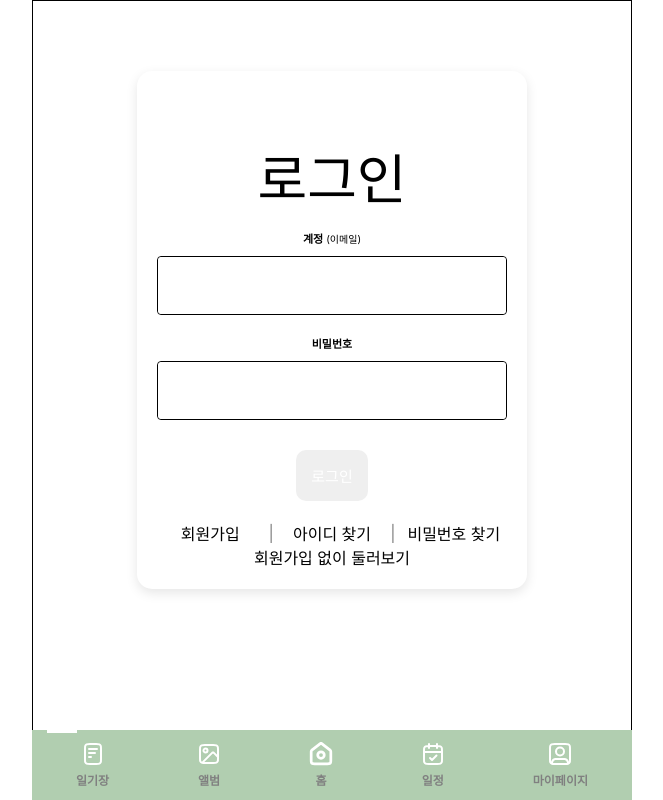
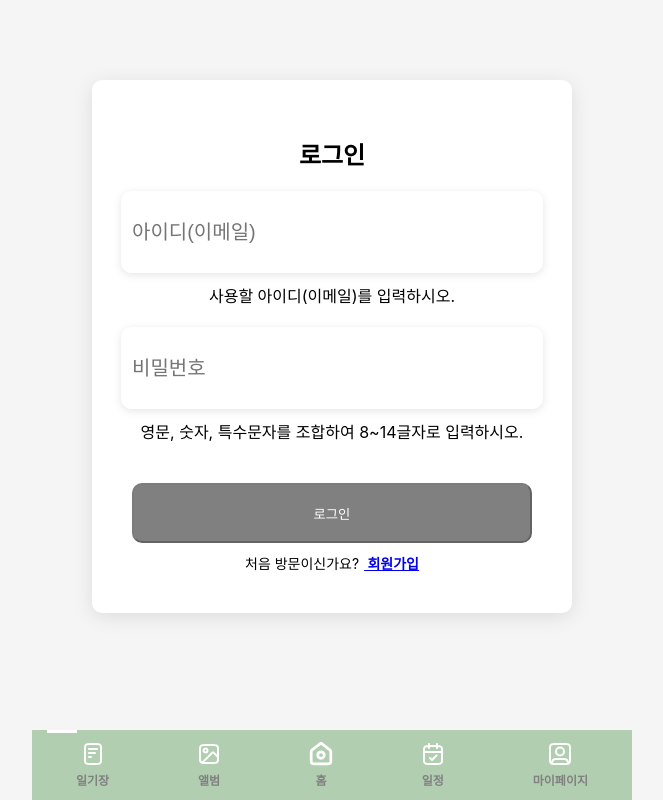
Before and after one commit to MyongjiCollaboration/Front, a React (Create React App) app: page / in a window 1280 px wide. Shown: the whole page, without its empty margins (308-971 px from the left). Built offline with nearby package versions, Linux system fonts and the light colour scheme.

Commit message:
feat:Login 1차

```diff
--- /dev/null
+++ b/src/components/BigButton.js
@@ -0,0 +1,22 @@
+import React from 'react';
+import styled from 'styled-components';
+
+const BigButton = ({ disabled, onClick, children }) => {
+  return (
+    <Btn disabled={disabled} onClick={onClick}>
+      {children}
+    </Btn>
+  );
+};
+
+const Btn = styled.button`
+  width: 400px;
+  height: 60px;
+  border-radius: 10px;
+  background-color: ${({ disabled, theme }) =>
+    disabled ? theme.colors.gray : theme.colors.green2};
+  color: ${({ theme }) => theme.colors.white};
+  ${({ theme }) => theme.fonts.bigButtonText};
+`;
+
+export default BigButton;
--- /dev/null
+++ b/src/components/InputFilled.js
@@ -0,0 +1,67 @@
+import React from 'react';
+import styled from 'styled-components';
+
+const InputFilled = ({
+  placeholder,
+  type,
+  value,
+  onChange,
+  hint,
+  error,
+  success,
+}) => {
+  return (
+    <InputContainer>
+      <Filled
+        placeholder={placeholder}
+        type={type}
+        value={value}
+        onChange={onChange}
+        isValid={!error && value !== ''}
+        isSuccess={success}
+      />
+      {error && <ErrorMessage>{error}</ErrorMessage>}
+      {!error && !value && hint && <Hint>{hint}</Hint>}
+      {success && <SuccessMessage>{success}</SuccessMessage>}
+    </InputContainer>
+  );
+};
+
+const InputContainer = styled.div`
+  position: relative;
+  width: fit-content;
+  margin-bottom: 20px;
+`;
+
+const Filled = styled.input`
+  width: 400px;
+  min-height: 60px;
+  border: 1px solid ${({ theme }) => theme.colors.white};
+  border-radius: 10px;
+  ${({ theme }) => theme.fonts.default};
+  box-shadow: 0 2px 8px rgba(0, 0, 0, 0.1);
+  padding: 10px;
+  &:focus {
+    outline: none;
+  }
+`;
+
+const ErrorMessage = styled.div`
+  color: ${({ theme }) => theme.colors.red};
+  margin-top: 10px;
+  ${({ theme }) => theme.fonts.helpText12};
+`;
+
+const Hint = styled.div`
+  color: ${({ theme }) => theme.colors.helperText};
+  margin-top: 10px;
+  ${({ theme }) => theme.fonts.helpText12};
+`;
+
+const SuccessMessage = styled.div`
+  color: ${({ theme }) => theme.colors.check};
+  margin-top: 10px;
+  ${({ theme }) => theme.fonts.helpText12};
+`;
+
+export default InputFilled;
--- a/src/page/Login.js
+++ b/src/page/Login.js
@@ -1,291 +1,164 @@
 import React, { useState } from 'react';
-import { useNavigate } from 'react-router-dom';
-import styled, { ThemeProvider } from 'styled-components';
-import { useForm, Controller } from 'react-hook-form';
-import { yupResolver } from '@hookform/resolvers/yup';
-import * as yup from 'yup';
-import Theme from '../styles/Theme';
-import BottomNav from '../components/BottomNav.js';
-
-const schemaLogin = yup.object().shape({
-  email: yup
-    .string()
-    .email('유효한 이메일 주소를 입력하세요')
-    .required('이메일은 필수 입력 사항입니다'),
-  password: yup
-    .string()
-    .min(6, '비밀번호는 최소 6자 이상이어야 합니다')
-    .required('비밀번호는 필수 입력 사항입니다'),
-});
+import { Link } from 'react-router-dom';
+import styled from 'styled-components';
+import * as Yup from 'yup';
+import InputFilled from '../components/InputFilled';
+import BigButton from '../components/BigButton';
+import BottomNav from '../components/BottomNav';
 
 const Login = () => {
-  const navigate = useNavigate();
-  const [isModalOpen, setIsModalOpen] = useState(false);
-  const [modalMessage, setModalMessage] = useState('');
+  const [email, setEmail] = useState('');
+  const [password, setPassword] = useState('');
+  const [emailError, setEmailError] = useState('');
+  const [passwordError, setPasswordError] = useState('');
+  const [isEmailValid, setIsEmailValid] = useState(false);
+  const [isPasswordValid, setIsPasswordValid] = useState(false);
 
-  const {
-    control,
-    handleSubmit,
-    formState: { errors },
-  } = useForm({
-    resolver: yupResolver(schemaLogin),
-    mode: 'onChange',
-    defaultValues: {
-      email: '',
-      password: '',
-    },
-  });
-
-  const handleModalClose = () => {
-    setIsModalOpen(false);
+  const validateEmail = (value) => {
+    const schema = Yup.string().matches(
+      /^[a-zA-Z0-9._-]+@[a-zA-Z0-9.-]+\.[a-zA-Z]{2,4}$/,
+      '잘못된 아이디(이메일)입니다.'
+    );
+    schema
+      .validate(value)
+      .then(() => {
+        setEmailError('');
+        setIsEmailValid(true);
+      })
+      .catch((err) => {
+        setEmailError(err.message);
+        setIsEmailValid(false);
+      });
   };
 
-  const handleBrowseWithoutSignupClick = () => {
-    navigate('/home');
+  const validatePassword = (value) => {
+    const schema = Yup.string().matches(
+      /^(?=.*[a-zA-Z])(?=.*[0-9])(?=.*[!@#$%^&*])(?=.{8,14})/,
+      '잘못된 비밀번호입니다.'
+    );
+    schema
+      .validate(value)
+      .then(() => {
+        setPasswordError('');
+        setIsPasswordValid(true);
+      })
+      .catch((err) => {
+        setPasswordError(err.message);
+        setIsPasswordValid(false);
+      });
+  };
+
+  const handleLogin = () => {
+    if (isEmailValid && isPasswordValid) {
+      console.log('로그인 시도 - 이메일:', email, '비밀번호:', password);
+    } else {
+      console.log('로그인 조건이 만족되지 않았습니다.');
+    }
   };
 
   return (
-    <ThemeProvider theme={Theme}>
-      <Container>
-        <LoginContainer>
-          <LoginForm>
-            <Title>로그인</Title>
-            <Controller
-              control={control}
-              name='email'
-              render={({ field }) => (
-                <InputField
-                  label='계정(이메일)'
-                  id='email'
-                  type='email'
-                  error={errors.email}
-                  {...field}
-                />
-              )}
-            />
-            <Controller
-              control={control}
-              name='password'
-              render={({ field }) => (
-                <InputField
-                  label='비밀번호'
-                  id='password'
-                  type='password'
-                  error={errors.password}
-                  {...field}
-                />
-              )}
-            />
-            <LoginButton type='submit'>로그인</LoginButton>
-          </LoginForm>
-          <ExtraLinks>
-            <Link onClick={() => navigate('/signup')}>회원가입</Link>
-            <Separator>|</Separator>
-            <Link onClick={() => navigate('/findid')}>아이디 찾기</Link>
-            <Separator>|</Separator>
-            <Link onClick={() => navigate('/findPassword')}>비밀번호 찾기</Link>
-          </ExtraLinks>
-          <BrowseLink onClick={handleBrowseWithoutSignupClick}>
-            회원가입 없이 둘러보기
-          </BrowseLink>
-        </LoginContainer>
-        {isModalOpen && (
-          <Modal>
-            <p>{modalMessage}</p>
-            <button onClick={handleModalClose}>확인</button>
-          </Modal>
-        )}
-        <BottomNav />
-      </Container>
-    </ThemeProvider>
+    <PageContainer>
+      <FormBox>
+        <Title>로그인</Title>
+        <InputFilled
+          placeholder='아이디(이메일)'
+          type='text'
+          value={email}
+          onChange={(e) => {
+            const value = e.target.value;
+            setEmail(value);
+            if (value === '') {
+              setEmailError('');
+              setIsEmailValid(false);
+            } else {
+              validateEmail(value);
+            }
+          }}
+          hint={emailError ? '' : '사용할 아이디(이메일)를 입력하시오.'}
+          error={emailError}
+        />
+        <InputFilled
+          placeholder='비밀번호'
+          type='password'
+          value={password}
+          onChange={(e) => {
+            const value = e.target.value;
+            setPassword(value);
+            if (value === '') {
+              setPasswordError('');
+              setIsPasswordValid(false);
+            } else {
+              validatePassword(value);
+            }
+          }}
+          hint={
+            passwordError
+              ? ''
+              : '영문, 숫자, 특수문자를 조합하여 8~14글자로 입력하시오.'
+          }
+          error={passwordError}
+        />
+        <ButtonContainer>
+          <BigButton
+            disabled={!isEmailValid || !isPasswordValid}
+            onClick={handleLogin}
+          >
+            로그인
+          </BigButton>
+        </ButtonContainer>
+        <SignUp>
+          처음 방문이신가요?
+          <Link to='/auth/signin'>
+            <SignUpLink> 회원가입</SignUpLink>
+          </Link>
+        </SignUp>
+      </FormBox>
+      <BottomNav />
+    </PageContainer>
   );
 };
 
-export default Login;
+const PageContainer = styled.div`
+  display: flex;
+  flex-direction: column;
+  justify-content: space-between;
+  align-items: center;
+  height: 100vh;
+  background-color: #f5f5f5;
+  position: relative;
+`;
 
-// Styled Components
-
-const Container = styled.div`
-  max-width: 600px;
-  margin: 0 auto;
-  padding: 20px;
+const FormBox = styled.div`
+  background: #fff;
+  padding: 40px;
+  border-radius: 10px;
+  box-shadow: 0 4px 20px rgba(0, 0, 0, 0.1);
   display: flex;
   flex-direction: column;
   align-items: center;
-  min-height: 100vh;
-  box-sizing: border-box;
-  border: 1px solid ${({ theme }) => theme.colors.Black};
+  width: 90%;
+  max-width: 400px;
+  margin-top: 10vh;
 `;
 
-const LoginContainer = styled.div`
-  background-color: ${({ theme }) => theme.colors.white};
-  padding: 20px;
-  border-radius: 15px;
-  box-shadow: 0 4px 12px rgba(0, 0, 0, 0.1);
-  width: 100%;
-  max-width: 350px;
-  text-align: center;
-  margin-top: 50px;
+const Title = styled.h1`
+  margin-bottom: 20px;
+  font-size: 24px;
 `;
 
-const LoginForm = styled.form`
-  display: flex;
-  flex-direction: column;
-  align-items: center;
+const ButtonContainer = styled.div`
   width: 100%;
+  margin-top: 20px;
 `;
 
-const Title = styled.h2`
-  ${({ theme }) => theme.fonts.mainTitle};
-  margin-bottom: 15px;
-  color: ${({ theme }) => theme.colors.DarkBrown3};
+const SignUp = styled.div`
+  margin-top: 10px;
+  font-size: 14px;
 `;
 
-const ExtraLinks = styled.div`
-  display: flex;
-  justify-content: space-evenly;
-  width: 100%;
-  margin-top: 20px;
-  align-items: center;
+const SignUpLink = styled.span`
+  font-weight: bold;
+  margin-left: 5px;
 `;
 
-const Link = styled.a`
-  ${({ theme }) => theme.fonts.helperText};
-  color: ${({ theme }) => theme.colors.black};
-  text-decoration: none;
-  flex: 1;
-  text-align: center;
-  cursor: pointer;
-  &:hover {
-    text-decoration: underline;
-  }
-`;
-
-const Separator = styled.span`
-  color: ${({ theme }) => theme.colors.gray};
-  margin: 0 5px;
-`;
-
-const BrowseLink = styled.a`
-  ${({ theme }) => theme.fonts.helperText};
-  color: ${({ theme }) => theme.colors.DarkBrown3};
-  text-decoration: none;
-  margin-top: 15px;
-  cursor: pointer;
-  &:hover {
-    text-decoration: underline;
-  }
-`;
-
-const Modal = styled.div`
-  position: fixed;
-  top: 50%;
-  left: 50%;
-  transform: translate(-50%, -50%);
-  background-color: white;
-  padding: 20px;
-  border-radius: 8px;
-  box-shadow: 0 0 10px rgba(0, 0, 0, 0.5);
-`;
-
-const LoginButton = styled.button`
-  padding: 15px;
-  font-size: 15px;
-  margin-top: 10px;
-  color: ${({ theme }) => theme.colors.white};
-  background-color: ${({ theme }) => theme.colors.yellow};
-  border: none;
-  border-radius: 10px;
-  cursor: pointer;
-  transition: background-color 0.3s ease, transform 0.2s ease;
-
-  &:hover {
-    background-color: ${({ theme }) => theme.colors.yellow1};
-    transform: translateY(-2px);
-  }
-
-  &:active {
-    background-color: ${({ theme }) => theme.colors.yellow2};
-    transform: translateY(0);
-  }
-`;
-
-const InputField = React.forwardRef(
-  ({ label, id, type, error, prefix, as, ...rest }, ref) => (
-    <InputContainer>
-      <Label htmlFor={id} isEmpty={!label}>
-        {label.split('(')[0] || '\u200B'}
-        {label.includes('(') && (
-          <GrayText>{`(${label.split('(')[1]}`}</GrayText>
-        )}
-      </Label>
-      <InputWrapper>
-        {prefix && <Prefix>{prefix}</Prefix>}
-        <Input
-          as={as}
-          type={type}
-          id={id}
-          ref={ref}
-          hasPrefix={!!prefix}
-          {...rest}
-        />
-      </InputWrapper>
-      {error && <ErrorMessage>{error.message}</ErrorMessage>}
-    </InputContainer>
-  )
-);
-
-InputField.displayName = 'InputField';
-
-const InputContainer = styled.div`
-  margin-bottom: 20px;
-  display: flex;
-  flex-direction: column;
-  width: 100%;
-`;
-
-const Label = styled.label`
-  margin-bottom: 10px;
-  color: ${({ theme }) => theme.colors.black};
-  font-weight: 700;
-  font-size: 11px;
-`;
-
-const GrayText = styled.span`
-  padding-left: 3px;
-  color: ${({ theme }) => theme.colors.gray2};
-  font-weight: 400;
-  font-size: 10px;
-`;
-
-const InputWrapper = styled.div`
-  display: flex;
-  align-items: center;
-  border: 1px solid ${({ theme }) => theme.colors.gray1};
-  border-radius: 4px;
-  height: 57px;
-`;
-
-const Prefix = styled.span`
-  font-size: 16px;
-  color: blue;
-  padding-left: 11px;
-  background-color: ${({ theme }) => theme.colors.white};
-  display: flex;
-  align-items: center;
-`;
-
-const Input = styled.input`
-  font-size: 16px;
-  border-radius: 4px;
-  padding: 0 11px;
-  border: none;
-  flex: 1;
-  height: 100%;
-`;
-
-const ErrorMessage = styled.span`
-  color: blue;
-  font-size: 12px;
-  margin-top: 5px;
-`;
+export default Login;
--- a/src/styles/Theme.js
+++ b/src/styles/Theme.js
@@ -50,6 +50,7 @@ export const Theme = {
     Black: '#000000',
     white: '#FFFFFF',
     gray: '#808080',
+    red: '#FD0103',
   },
   breakpoints: {
     mobile: '480px',
```
Also changed, not shown: src/components/InputField.js (deleted, +0 -105 lines).
